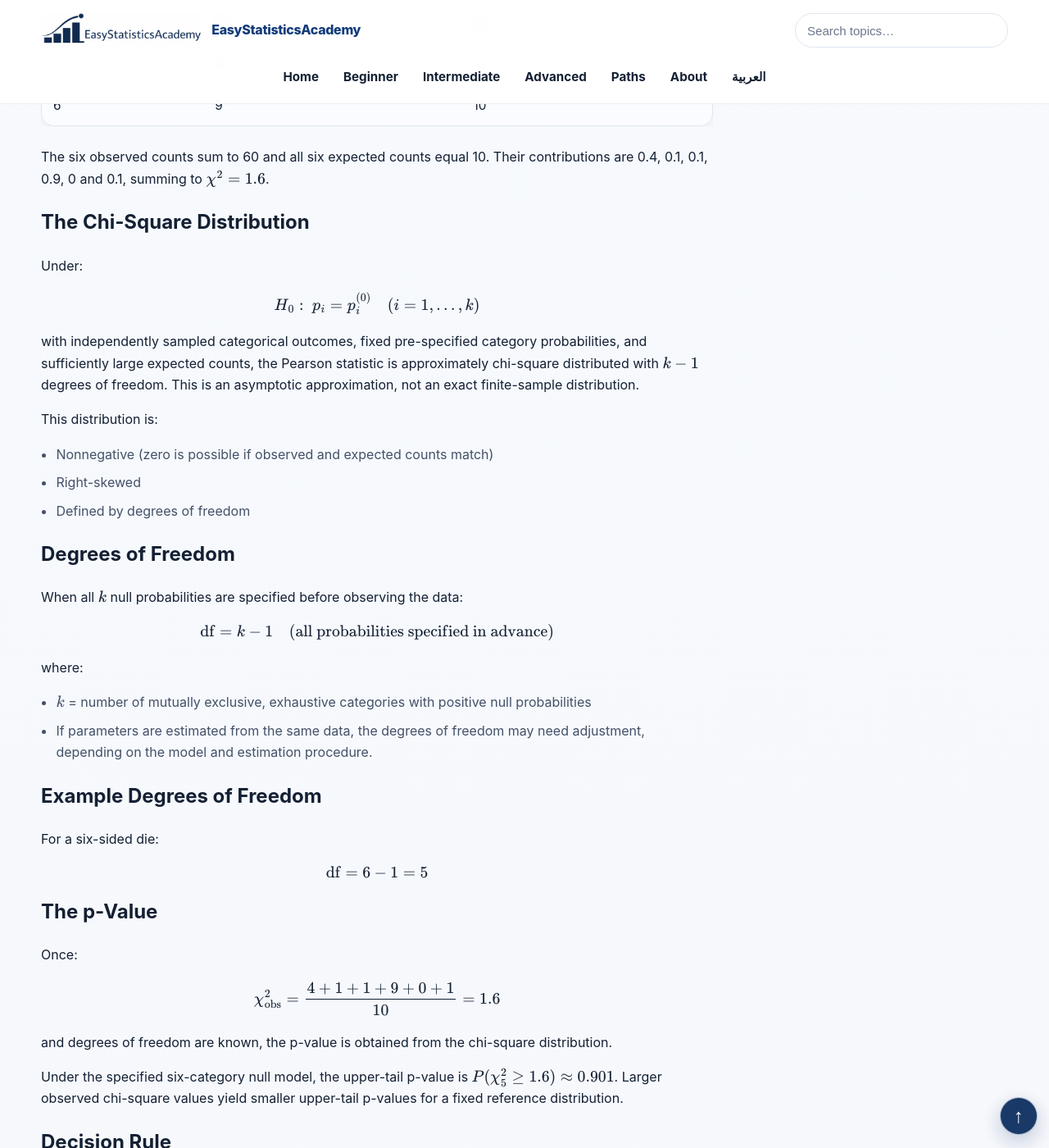
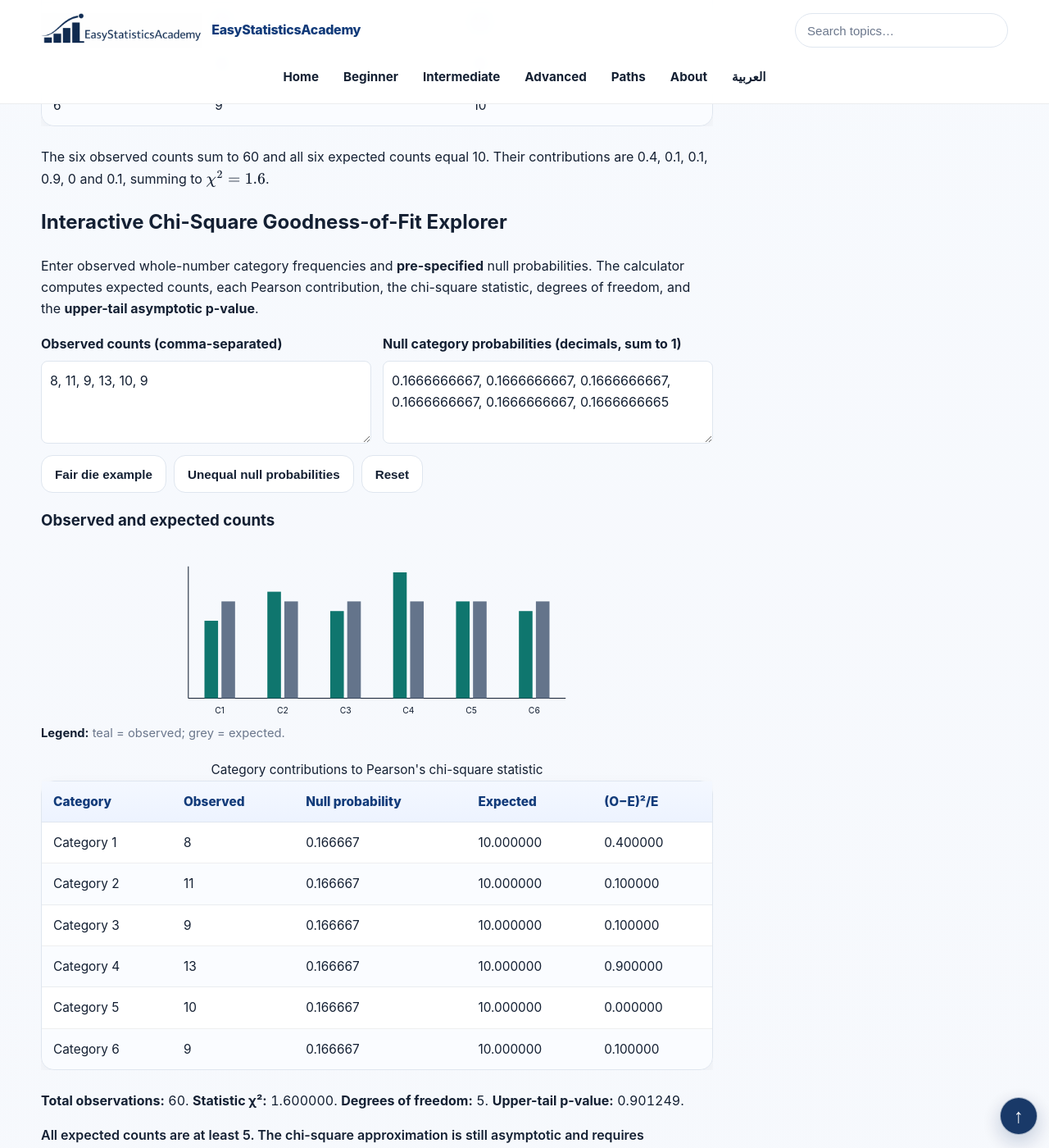
Before and after one commit to ammar-homaida-statistics/easystatisticsacademy, a Jekyll site: the page built from inference/classical-tests/chi-square-goodness-of-fit/index.md, in a window 1280 px wide and 1400 px high, scrolled down 3823 px. Shown: the whole window at 82% size. Built offline with Jekyll 4.4.1, drawn with Linux system fonts in a browser that asks for light colours; some of the changed text lies outside the part shown.

Commit message:
Batch #66: integrate chi-square GOF interactive data, chart, numerical results and caveats

```diff
--- a/inference/classical-tests/chi-square-goodness-of-fit/index.md
+++ b/inference/classical-tests/chi-square-goodness-of-fit/index.md
@@ -377,6 +377,75 @@ E_i=120\times\frac16=20
       The six observed counts sum to 60 and all six expected counts equal 10. Their contributions are 0.4, 0.1, 0.1, 0.9, 0 and 0.1, summing to \(\chi^2=1.6\).
     </p>
 
+
+    <!-- Batch #66: Chi-square goodness-of-fit lab with fixed null probabilities. -->
+    <section id="esa-gof-explorer" class="concept-box" aria-labelledby="esa-gof-heading">
+      <h2 id="esa-gof-heading">Interactive Chi-Square Goodness-of-Fit Explorer</h2>
+      <p>Enter observed whole-number category frequencies and <strong>pre-specified</strong> null probabilities. The calculator computes expected counts, each Pearson contribution, the chi-square statistic, degrees of freedom, and the <strong>upper-tail asymptotic p-value</strong>.</p>
+      <div class="esa-gof-fields">
+        <div>
+          <label for="esa-gof-counts">Observed counts (comma-separated)</label>
+          <textarea id="esa-gof-counts" rows="3" spellcheck="false">8, 11, 9, 13, 10, 9</textarea>
+        </div>
+        <div>
+          <label for="esa-gof-probs">Null category probabilities (decimals, sum to 1)</label>
+          <textarea id="esa-gof-probs" rows="3" spellcheck="false">0.1666666667, 0.1666666667, 0.1666666667, 0.1666666667, 0.1666666667, 0.1666666665</textarea>
+        </div>
+      </div>
+      <div class="esa-gof-controls">
+        <button type="button" class="btn btn-outline" id="esa-gof-die">Fair die example</button>
+        <button type="button" class="btn btn-outline" id="esa-gof-uneven">Unequal null probabilities</button>
+        <button type="button" class="btn btn-outline" id="esa-gof-reset">Reset</button>
+      </div>
+      <p id="esa-gof-error" role="alert" hidden></p>
+      <div id="esa-gof-results" role="status" aria-live="polite" aria-atomic="true">
+        <h3>Observed and expected counts</h3>
+        <svg id="esa-gof-chart" viewBox="0 0 540 205" role="img"
+          aria-label="Observed and expected counts by category"></svg>
+        <p class="muted-mini"><strong>Legend:</strong> teal = observed; grey = expected.</p>
+        <div class="table-wrap"><table>
+          <caption>Category contributions to Pearson's chi-square statistic</caption>
+          <thead><tr><th>Category</th><th>Observed</th><th>Null probability</th><th>Expected</th><th>(O−E)²/E</th></tr></thead>
+          <tbody id="esa-gof-table"></tbody>
+        </table></div>
+        <p><strong>Total observations:</strong> <output id="esa-gof-n">60</output>.
+        <strong>Statistic χ²:</strong> <output id="esa-gof-chi">1.600000</output>.
+        <strong>Degrees of freedom:</strong> <output id="esa-gof-df">5</output>.
+        <strong>Upper-tail p-value:</strong> <output id="esa-gof-p">0.901249</output>.</p>
+        <p id="esa-gof-warning">All expected counts are at least 5.</p>
+        <p id="esa-gof-decision">At α=0.05 do not reject the pre-specified null distribution.</p>
+      </div>
+      <div class="esa-gof-equation" dir="ltr" role="region" tabindex="0" aria-label="Pearson goodness-of-fit statistic and expected counts">
+      \[
+      E_i=n p_i,\qquad
+      \chi^2=\sum_{i=1}^{k}\frac{(O_i-E_i)^2}{E_i},\qquad
+      \text{df}=k-1.
+      \]
+      </div>
+      <p class="muted-mini">Assumptions: independent categorical outcomes, mutually exclusive and exhaustive categories, strictly positive <strong>null probabilities selected before observing the data</strong>, and adequate expected counts. The p-value is an <strong>asymptotic chi-square approximation</strong>, not an exact small-sample multinomial probability. If parameters are estimated from the same data, the reference degrees of freedom may need adjustment; this tool does <strong>not</strong> perform fitted-parameter GOF tests. A large p-value does not prove the null true, and rejecting it does not establish causality.</p>
+    </section>
+    <style>
+      #esa-gof-explorer{box-sizing:border-box;min-width:0;max-width:100%;overflow-wrap:anywhere}
+      #esa-gof-explorer .esa-gof-fields{display:grid;grid-template-columns:repeat(2,minmax(0,1fr));gap:14px}
+      #esa-gof-explorer label{display:block;font-weight:650;margin-bottom:8px}
+      #esa-gof-explorer textarea{display:block;box-sizing:border-box;width:100%;max-width:100%;
+        min-width:0;border:1px solid var(--border);border-radius:8px;background:var(--surface);color:var(--text);
+        font:inherit;padding:10px;resize:vertical}
+      #esa-gof-explorer .esa-gof-controls{display:flex;flex-wrap:wrap;gap:9px;margin:14px 0}
+      #esa-gof-explorer .esa-gof-controls button{max-width:100%;white-space:normal}
+      #esa-gof-explorer [hidden]{display:none!important}
+      #esa-gof-explorer #esa-gof-error{font-weight:650;color:#b42318}
+      #esa-gof-explorer #esa-gof-warning{font-weight:600}
+      #esa-gof-explorer #esa-gof-chart{display:block;width:100%;height:auto;max-width:560px;margin:auto}
+      #esa-gof-explorer output{font-variant-numeric:tabular-nums}
+      #esa-gof-explorer .esa-gof-equation{box-sizing:border-box;max-width:100%;min-width:0;overflow-x:auto}
+      #esa-gof-explorer .esa-gof-equation mjx-container[display="true"]{width:max-content;min-width:100%;text-align:left}
+      #esa-gof-explorer :is(textarea,button):focus-visible,.esa-gof-equation:focus-visible{
+        outline:2px solid var(--accent);outline-offset:2px}
+      @media(max-width:650px){#esa-gof-explorer .esa-gof-fields{grid-template-columns:minmax(0,1fr)}}
+    </style>
+    <script src="{{ '/js/chi-square-gof-explorer.js' | relative_url }}" defer></script>
+
     <h2>The Chi-Square Distribution</h2>
 
     <p>
```
